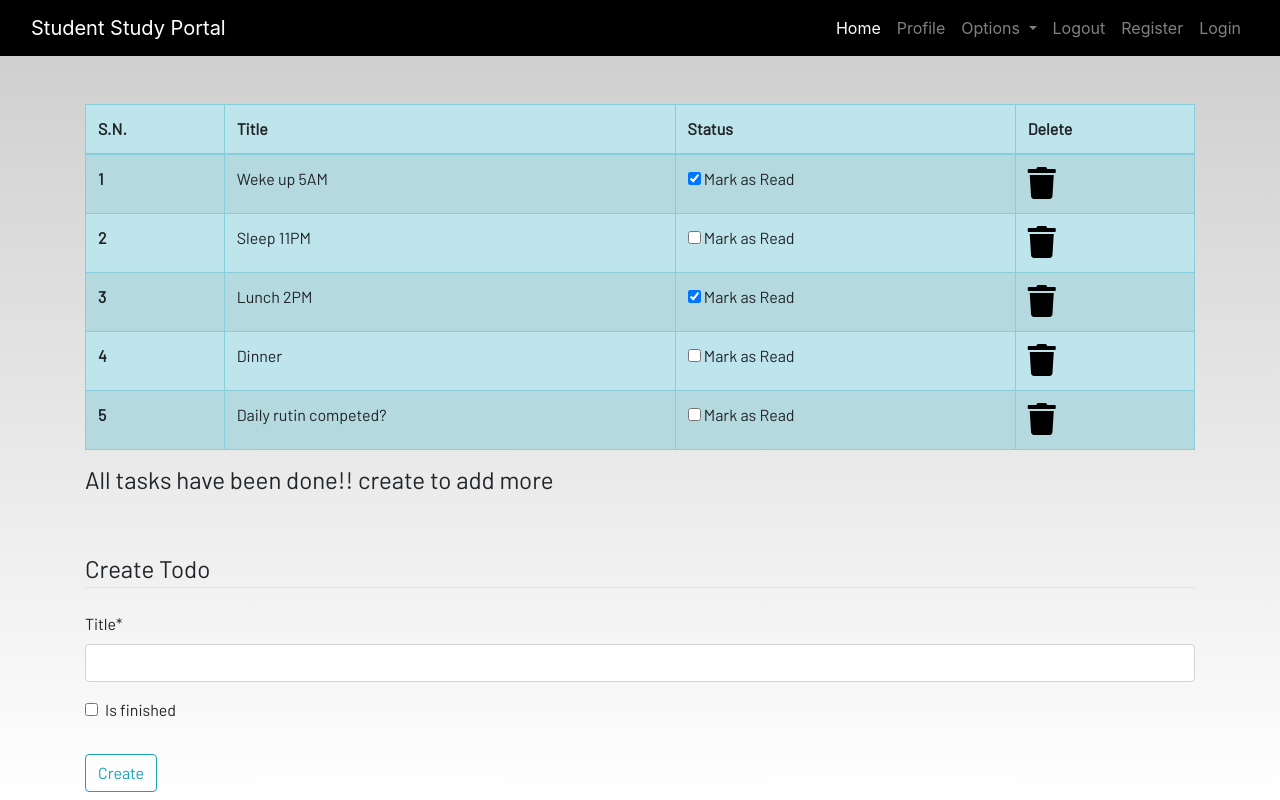
After one commit to sakibbj/Student-Study-Projects, a Django app: page /todo/ in a window 1280 px wide. The commit adds this page. Run offline with Django 5.2, Linux system fonts and the light colour scheme; a user stored in the database is signed in; data comes from the database, SQL or seed files in the repository; both versions use the stored data as it was after the commit; some libraries are stand-ins or nearby versions; some web fonts are replaced.

Commit message:
Create TodoApp & Youtube video search engin

```diff
--- a/dashboard/admin.py
+++ b/dashboard/admin.py
@@ -11,5 +11,10 @@ class HomeworkAdmin(admin.ModelAdmin):
     list_display = ['user', 'subjects', 'title', 'due', 'is_finished']
     list_display_links = ['user']
 
+class TodoAdmin(admin.ModelAdmin):
+    list_display = ['user', 'title', 'is_finished']
+    list_display_links = ['user']
+
 admin.site.register(Notes, NotesAdmin)
 admin.site.register(Homework, HomeworkAdmin)
+admin.site.register(Todo, TodoAdmin)
--- a/dashboard/forms.py
+++ b/dashboard/forms.py
@@ -15,3 +15,13 @@ class HomeworkForm(forms.ModelForm):
         model = Homework
         widgets = {'due': DateInput()}
         fields = ['subjects', 'title', 'description', 'due', 'is_finished']
+
+
+class DashboardForm(forms.Form):
+    text = forms.CharField(max_length=255, label="Search anything you want ")
+
+
+class TodoForm(forms.ModelForm):
+    class Meta:
+        model = Todo
+        fields = ['title', 'is_finished']
--- a/dashboard/models.py
+++ b/dashboard/models.py
@@ -25,3 +25,12 @@ class Homework(models.Model):
 
     def __str__(self):
         return self.subjects
+
+
+class Todo(models.Model):
+    user = models.ForeignKey(User, on_delete=models.CASCADE)
+    title = models.CharField(max_length=50)
+    is_finished = models.BooleanField(default=False)
+
+    def __str__(self):
+        return self.title
--- a/dashboard/urls.py
+++ b/dashboard/urls.py
@@ -11,4 +11,14 @@ urlpatterns = [
 
     #homework
     path('homework/', views.homework, name='homework'),
+    path('homework/update/<int:pk>/', views.update_homework, name='update_homework'),
+    path('homework/delete/<int:pk>/', views.delete_homework, name='delete_homework'),
+
+    #Youtube
+    path('youtube/', views.youtube, name='youtube'),
+
+    #todo app
+    path('todo/', views.TodoApp, name='todo'),
+    path('todo/update/<int:pk>/', views.update_todo, name='update_todo'),
+    path('todo/delete/<int:pk>/', views.delete_todo, name='delete_todo'),
 ]
--- a/dashboard/views.py
+++ b/dashboard/views.py
@@ -1,8 +1,9 @@
 from django.shortcuts import render, redirect, get_object_or_404
-from .models import Notes, Homework
+from .models import Notes, Homework, Todo
 from .forms import *
 from django.contrib import messages
 from django.views import generic
+from youtube_search import YoutubeSearch
 
 # Create your views here.
 def home(request):
@@ -31,6 +32,7 @@ def note(request):
 def delete_note(request, pk=None):
     notes = get_object_or_404(Notes, pk=pk)
     notes.delete()
+    messages.warning(request, f"Note Deleted by {request.user.username}!")
     return redirect('note')
 
 
@@ -39,7 +41,30 @@ class NoteDetailView(generic.DetailView):
 
 
 def homework(request):
-    form = HomeworkForm()
+    if request.method == 'POST':
+        form = HomeworkForm(request.POST)
+        if form.is_valid():
+            try:
+                finished = request.POST['is_finished']
+                if finished == 'on':
+                    finished = True
+                else:
+                    finished = False
+            except:
+                finished = False
+            homeworks = Homework(
+                user = request.user,
+                subjects = request.POST['subjects'],
+                title = request.POST['title'],
+                description = request.POST['description'],
+                due = request.POST['due'],
+                is_finished = finished
+            )
+            homeworks.save()
+            messages.success(request, f"Homework Added form {request.user.username}!")
+            return redirect('homework')
+    else:
+        form = HomeworkForm()
     homework = Homework.objects.filter(user=request.user)
     if len(homework) == 0:
         homework_done = True
@@ -52,3 +77,94 @@ def homework(request):
         "form": form,
     }
     return render(request, 'dashboard/homework.html', context)
+
+
+def update_homework(request, pk):
+    if request.method == 'POST':
+        homework = get_object_or_404(Homework, pk=pk)
+        homework.is_finished = not homework.is_finished
+        homework.save()
+    return redirect('homework')
+
+
+def delete_homework(request, pk):
+    homework = get_object_or_404(Homework, pk=pk)
+    homework.delete()
+    messages.warning(request, f"Homework Deleted by {request.user.username}!")
+    return redirect('homework')
+
+
+def youtube(request):
+    result_list = []
+
+    if request.method == 'POST':
+        form = DashboardForm(request.POST)
+        if form.is_valid():
+            text = form.cleaned_data['text']
+            videos = YoutubeSearch(text, max_results=10).to_dict()
+
+            for video in videos:
+                result_list.append({
+                    'title': video.get('title', ''),
+                    'duration': video.get('duration', ''),
+                    'thumbnail': video.get('thumbnails', [''])[0],
+                    'channel': video.get('channel', ''),
+                    'link': 'https://www.youtube.com' + video.get('url_suffix', ''),
+                    'views': video.get('views', ''),
+                })
+
+    else:
+        form = DashboardForm()
+    context = {
+        'form': form,
+        'results': result_list
+    }
+    return render(request, 'dashboard/youtube.html', context)
+
+def TodoApp(request):
+    if request.method == 'POST':
+        form = TodoForm(request.POST)
+        if form.is_valid():
+            try:
+                finished = request.POST['is_finished']
+                if finished == 'on':
+                    finished = True
+                else:
+                    finished = False
+            except:
+                finished = False
+            todos = Todo(
+                user = request.user,
+                title = request.POST['title'],
+                is_finished = finished
+            )
+            todos.save()
+            messages.success(request, f"Title Added Successfully by {request.user.username}!")
+            return redirect('todo')
+    else:
+        form = TodoForm()
+    todo = Todo.objects.filter(user=request.user)
+    if len(todo) == 0:
+        todos_done = True
+    else:
+        todos_done = False
+    context = {
+        'form': form,
+        'todo': todo,
+        'todos_done': todos_done,
+    }
+    return render(request, 'dashboard/todo.html', context)
+
+def update_todo(request, pk):
+    if request.method == 'POST':
+        todo = get_object_or_404(Todo, pk=pk)
+        todo.is_finished = not todo.is_finished
+        todo.save()
+        return redirect('todo')
+
+
+def delete_todo(request, pk):
+    todo = get_object_or_404(Todo, pk=pk)
+    todo.delete()
+    messages.warning(request, f"Title Deleted by {request.user.username}!")
+    return redirect('todo')
--- a/templates/dashboard/base.html
+++ b/templates/dashboard/base.html
@@ -20,7 +20,7 @@
   <header>
     <nav class="navbar navbar-expand-lg navbar-dark bg-dark">
       <div class="container-fluid">
-        <a class="navbar-brand" href="#">Student Study Portal</a>        <button class="navbar-toggler" type="button" data-bs-toggle="collapse" data-bs-target="#navbarSupportedContent"
+        <a class="navbar-brand" href="{% url 'home' %}">Student Study Portal</a>        <button class="navbar-toggler" type="button" data-bs-toggle="collapse" data-bs-target="#navbarSupportedContent"
           aria-controls="navbarSupportedContent" aria-expanded="false" aria-label="Toggle navigation">
           <span class="navbar-toggler-icon"></span>
         </button>
--- a/templates/dashboard/home.html
+++ b/templates/dashboard/home.html
@@ -35,7 +35,7 @@
       </a>
     </div>
     <div class="col-md-3">
-      <a href="#">
+      <a href="{% url "youtube" %}">
         <div class="card">
           <img class="card-img-top" src="{% static 'images/youtube.jpg' %}" alt="Notes image">
           <div class="card-body">
@@ -48,7 +48,7 @@
       </a>
     </div>
     <div class="col-md-3">
-      <a href="#">
+      <a href="{% url 'todo' %}">
         <div class="card">
           <img class="card-img-top" src="{% static 'images/todo.jpg' %}" alt="Notes image">
           <div class="card-body">
--- /dev/null
+++ b/templates/dashboard/todo.html
@@ -0,0 +1,51 @@
+{% extends 'dashboard/base.html' %}
+{% load static %}
+{% load crispy_forms_tags %}
+{% block content %}
+
+<div class="container">
+    <table class="table table-striped table-bordered table-hover table-info">
+        <thead>
+            <tr>
+                <th scope="col">S.N.</th>
+                <th scope="col">Title</th>
+                <th scope="col">Status</th>
+                <th scope="col">Delete</th>
+            </tr>
+        </thead>
+        <tbody>
+            {% for t in todo %}
+            <tr>
+                <th>{{ forloop.counter }}</th>
+                <td>{{t.title}}</td>
+                <td>
+                    <form action="{% url 'update_todo' t.pk %}" method="POST">
+                        {% csrf_token %}
+                        <input type="checkbox" onchange="this.form.submit()"
+                            {% if t.is_finished %} checked {% endif %}>
+                            Mark as Read
+                    </form>
+                </td>
+                <td><a href="{% url 'delete_todo' t.pk %}"><i class="fa fa-trash fa-2x"></i></a></td>
+            </tr>
+            {% endfor %}
+        </tbody>
+    </table>
+    <h4>All tasks have been done!! create to add more</h4>
+</div><br><br>
+<div class="container">
+    <form method="POST">
+        {% csrf_token %}
+        <fieldset class="form-group">
+            <legend class="border-bottom mb-4">Create Todo</legend>
+            {{ form | crispy }}
+        </fieldset>
+        <div class="form-group">
+            <button href="" class="btn btn-outline-info" type="submit">
+                Create
+            </button>
+        </div>
+    </form>
+</div>
+
+{% endblock content %}
```
Also changed, not shown: templates/dashboard/homework.html (+16 -19 lines), templates/dashboard/youtube.html (added, +52 -0 lines), dashboard/migrations/0005_alter_homework_due_alter_homework_id_alter_notes_id_and_more.py (added), db.sqlite3.
